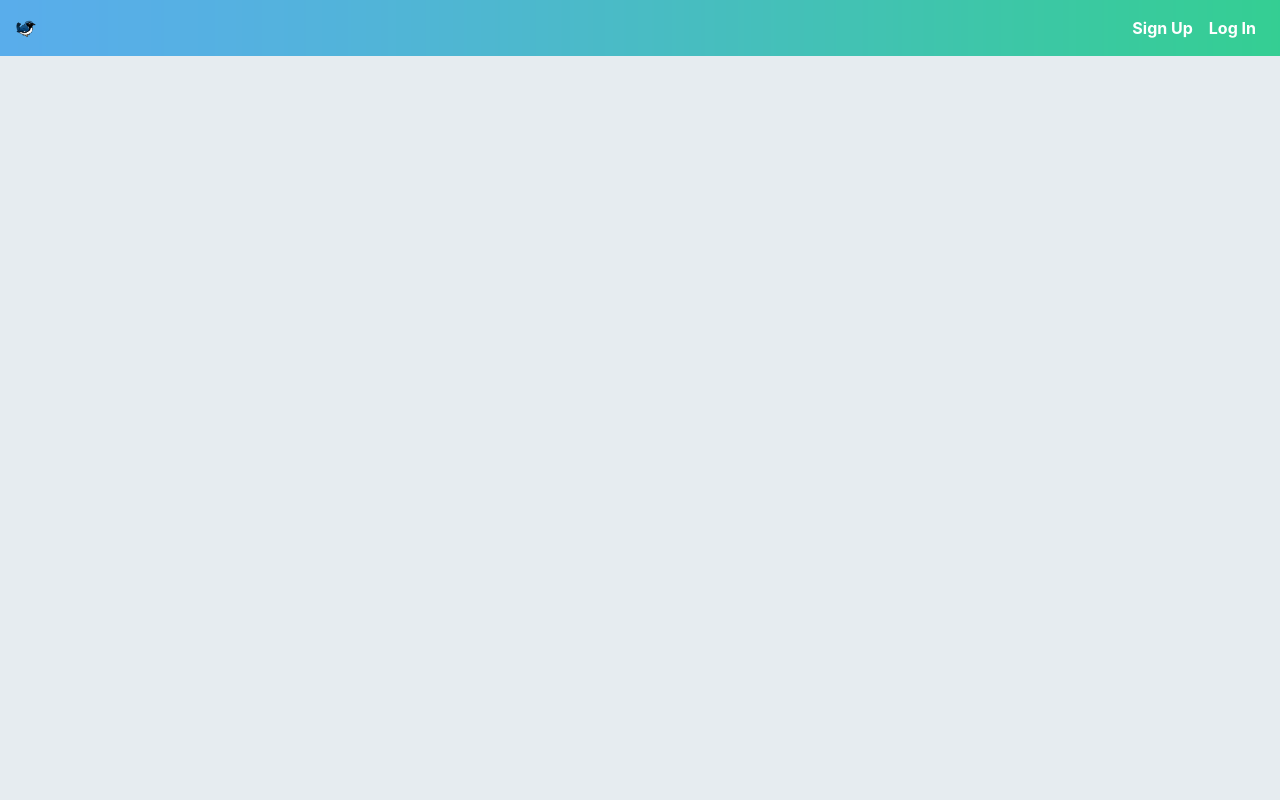
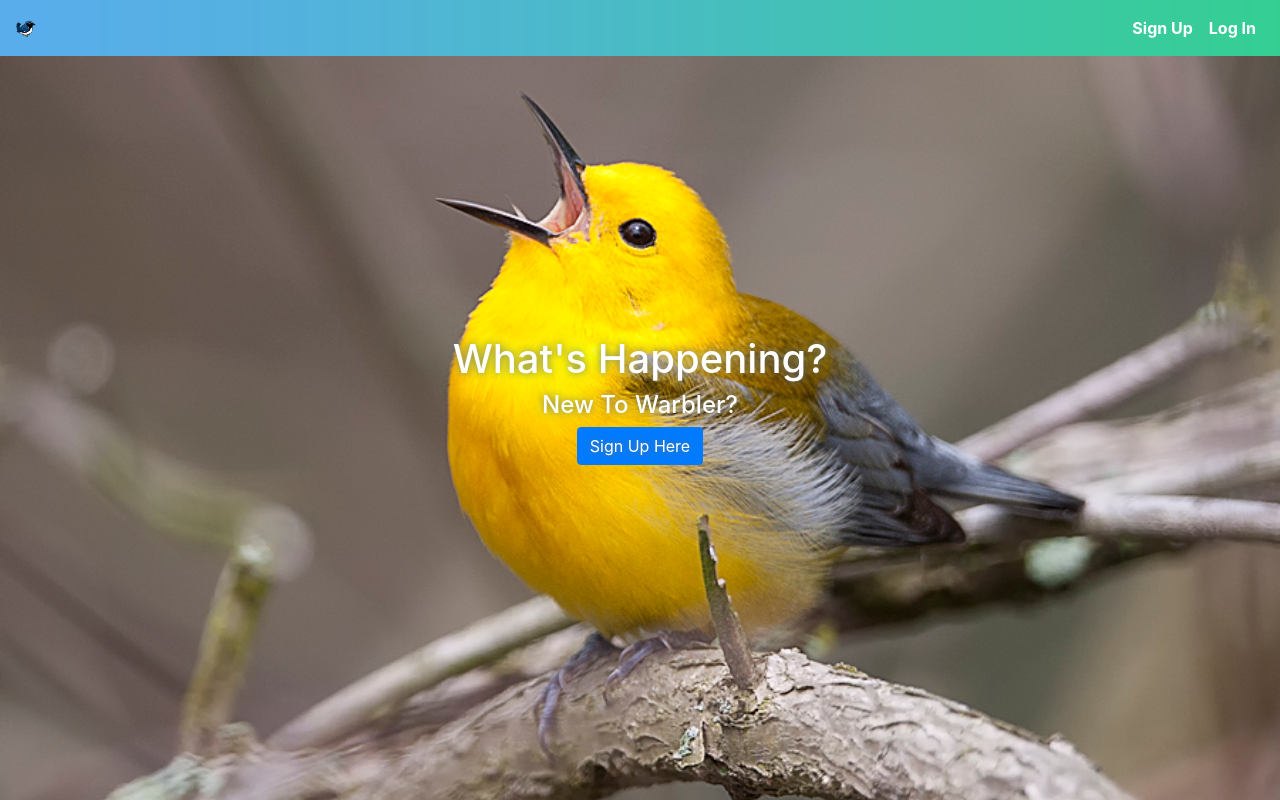
Before and after one commit to mudassirAhmed99/WarblerApp, a React app in the folder warbler-client/: page / in a window 1280 px wide. Built offline with nearby package versions, Linux system fonts and the light colour scheme.

Commit message:
Added a main and homepage component and added styling to homepage component.

```diff
--- /dev/null
+++ b/warbler-client/src/components/Homepage.js
@@ -0,0 +1,14 @@
+import React from 'react';
+import { Link } from 'react-router-dom';
+
+const Homepage = () => (
+    <div className="home-hero">
+        <h1>What's Happening?</h1>
+        <h4>New To Warbler?</h4>
+        <Link to='/signup' className="btn btn-primary">
+            Sign Up Here
+        </Link>
+    </div>
+)
+
+export default Homepage;
--- a/warbler-client/src/containers/App.js
+++ b/warbler-client/src/containers/App.js
@@ -3,6 +3,7 @@ import { Provider } from 'react-redux';
 import { configureStore } from '../store/index';
 import { BrowserRouter as Router } from 'react-router-dom';
 import Navbar from './Navbar';
+import Main from './Main';
 
 const store = configureStore();
 
@@ -11,6 +12,7 @@ const App = () => (
     <Router>
       <div className="onboarding">
         <Navbar />
+        <Main />
       </div>
     </Router>
   </Provider>
--- /dev/null
+++ b/warbler-client/src/containers/Main.js
@@ -0,0 +1,22 @@
+import React from 'react';
+import { Switch, Route, withRouter, Redirect } from 'react-router-dom';
+import { connect } from 'react-redux';
+import Homepage from '../components/Homepage';
+
+const Main = props => {
+    return(
+        <div className="container">
+            <Switch>
+                <Route exact path="/" render ={props => <Homepage {...props} />} />
+            </Switch>
+        </div>
+    );
+};
+
+function  mapStateToProps(state){
+    return {
+        currentUser: state.currentUser,
+    };
+}
+
+export default withRouter(connect(mapStateToProps,null)(Main));
--- a/warbler-client/src/index.css
+++ b/warbler-client/src/index.css
@@ -35,3 +35,25 @@ ul.nav.navbar-nav li {
   background-image: url("./images/nav-bg.png");
   background-size: 100% 100%;
 }
+
+/* hero styles -------------------- */
+
+.home-hero{
+  width: 100vw;
+  height: 100vh;
+  position: absolute;
+  top: 0;
+  left: 0;
+  display: flex;
+  flex-direction: column;
+  align-items: center;
+  justify-content: center;
+  z-index: -1;
+  background-image: url("./images/signed-out-home.jpg");
+  text-align: center;
+  padding: 1rem;
+  background-position: center center;
+  background-size: cover;
+  color: #fff;
+  text-shadow: 0 0 8px #66757f;
+}
```
